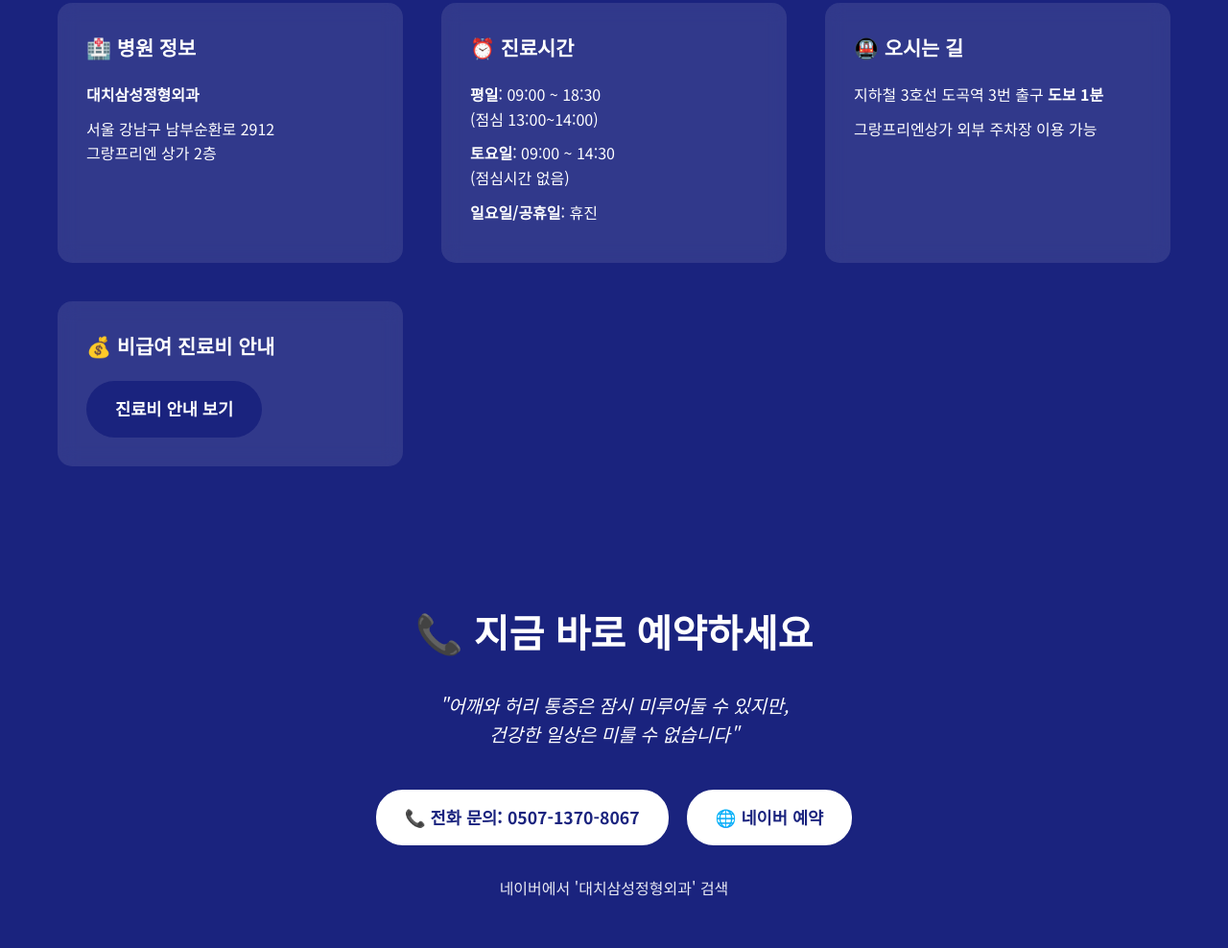
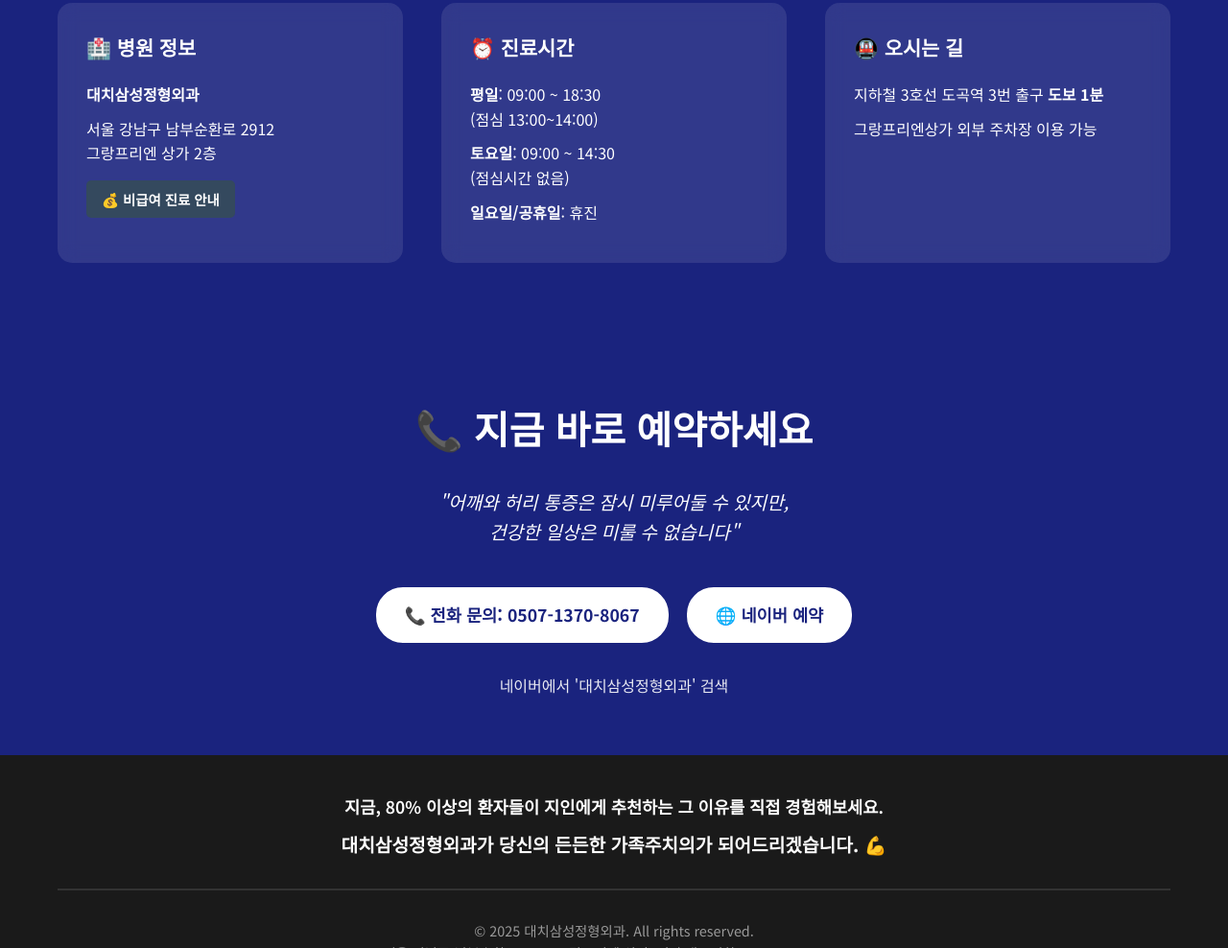
Before and after one commit to jinhyuck8504/dsortho, a plain HTML site: page index.html in a window 1280 px wide. Shown: the part 5653-6641 px from the top of the page at 96% size. Drawn offline with Linux system fonts and the light colour scheme; a script that the page names is missing.

Commit message:
Update index.html

```diff
--- a/index.html
+++ b/index.html
@@ -909,6 +909,11 @@
                 <h3>🏥 병원 정보</h3>
                 <p><strong>대치삼성정형외과</strong></p>
                 <p>서울 강남구 남부순환로 2912<br>그랑프리엔 상가 2층</p>
+                <div style="margin-top: 15px;">
+                    <a href="https://blog.naver.com/dryhspopeye/223694825836" target="_blank" class="btn btn-secondary" style="display: inline-block; padding: 8px 16px; background: #34495e; color: white; text-decoration: none; border-radius: 5px; font-size: 0.9rem;">
+                        💰 비급여 진료 안내
+                    </a>
+                </div>
             </div>
             <div class="info-card">
                 <h3>⏰ 진료시간</h3>
@@ -922,10 +927,6 @@
                 <h3>🚇 오시는 길</h3>
                 <p>지하철 3호선 도곡역 3번 출구 <strong>도보 1분</strong></p>
                 <p>그랑프리엔상가 외부 주차장 이용 가능</p>
-                </div>
-                <div class="info-card">
-                    <h3>💰 비급여 진료비 안내</h3>
-                    <a href="https://blog.naver.com/dryhspopeye/223694825836" target="_blank" class="btn btn-primary">진료비 안내 보기</a>
             </div>
         </div>
     </div>
```
Lines whose indentation alone changed are shown as unchanged.
